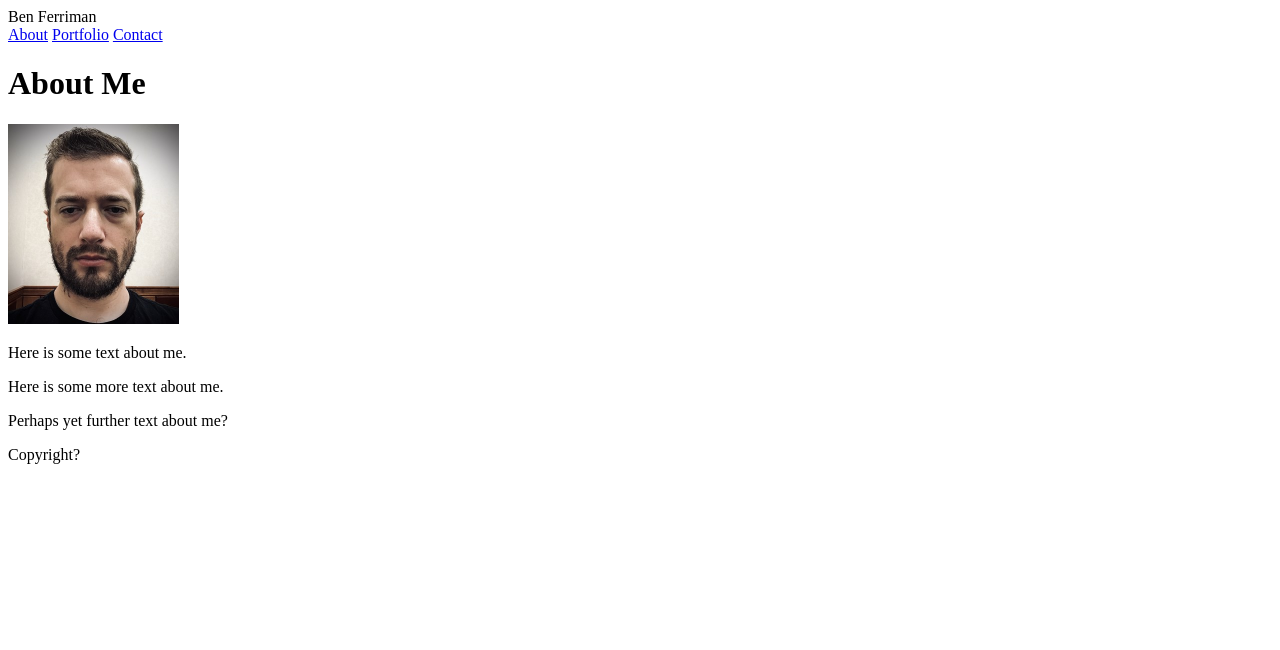
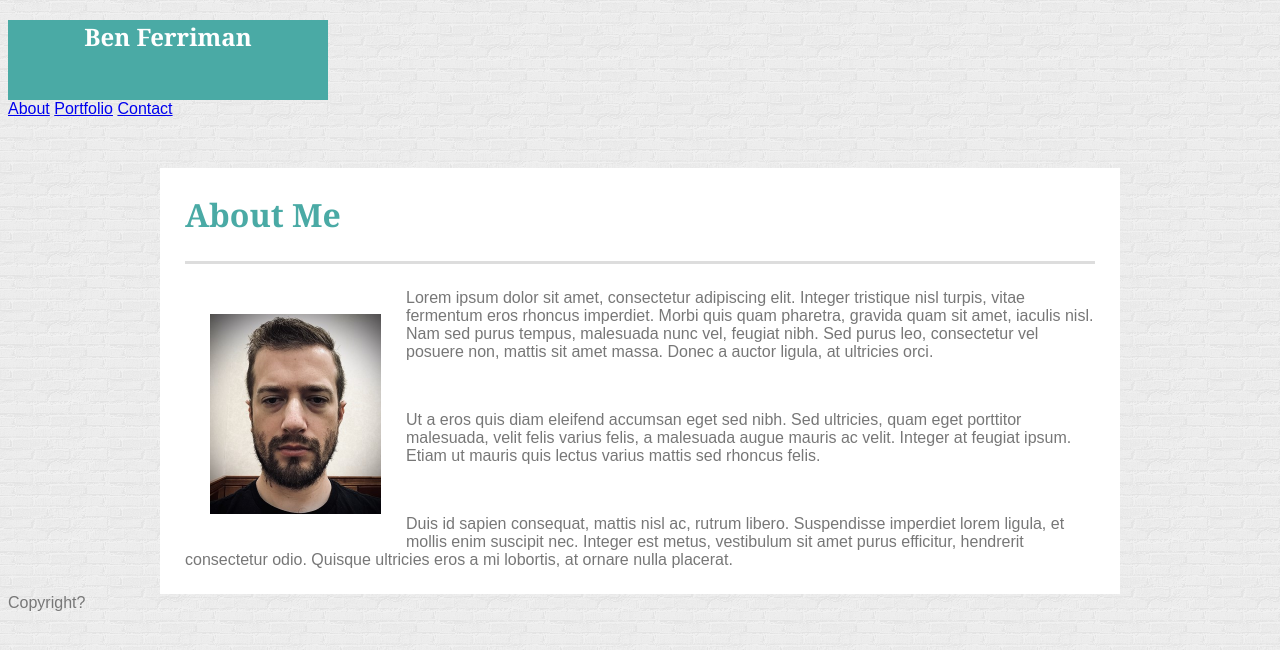
Before and after one commit to bferriman/portfolio, a plain HTML site: page index.html in a window 1280 px wide. Drawn offline with Linux system fonts and the light colour scheme.

Commit message:
Added a lot of CSS and modified some HTML as needed

```diff
--- a/assets/css/style.css
+++ b/assets/css/style.css
@@ -1,7 +1,56 @@
+body {
+    background-image: url("../images/brickwall.png");
+    font-family: Arial, "Helvetica Neue", Helvetica, sans-serif;
+    color: #777777;
+}
+
+h1 {
+    font-family: Georgia, Times, "Times New Roman", serif;
+    color: #4aaaa5;
+}
+
+.main {
+    width: 960px;
+    margin: 0 auto;
+    margin-top: 50px;
+    background-color: #ffffff;
+}
+
+.main-header {
+    padding-top: 25px;
+    padding-bottom: 25px;
+    margin-left: 25px;
+    margin-right: 25px;
+    margin-top: 0;
+    margin-bottom: 0;
+    border-bottom: 3px solid #dddddd;
+}
+
+.main-content {
+    padding: 25px;
+    margin: 0;
+}
+
+p {
+
+}
+
 .project {
     width: 200px;
 }
 
+#logo {
+    width: 320px;
+    height: 80px;
+    background-color: #4aaaa5;
+}
+
+#logo-label {
+    color: #ffffff;
+    text-align: center;
+}
+
 #headshot {
     height: 200px;
+    float: left;
 }
--- a/index.html
+++ b/index.html
@@ -4,13 +4,15 @@
 <head>
     <meta charset="UTF-8">
     <link rel="stylesheet" type="text/css" href="assets/css/style.css">
-    <title>"About | Ben Ferriman</title>
+    <title>About | Ben Ferriman</title>
 </head>
 
 <body>
 
     <header>
-        <nav>Ben Ferriman</nav>
+        <nav id="logo">
+            <h1 id="logo-label">Ben Ferriman</h1>
+        </nav>
         <nav>
             <a href="index.html">About</a>
             <a href="portfolio.html">Portfolio</a>
@@ -18,12 +20,14 @@
         </nav>
     </header>
 
-    <div>
-        <h1>About Me</h1>
-        <img id="headshot" src="assets/images/headshot.jpg">
-        <p>Here is some text about me.</p>
-        <p>Here is some more text about me.</p>
-        <p>Perhaps yet further text about me?</p>
+    <div class="main">
+        <h1 class="main-header">About Me</h1>
+        <p class="main-content">
+            <img class="main-content" id="headshot" src="assets/images/headshot.jpg">
+            Lorem ipsum dolor sit amet, consectetur adipiscing elit. Integer tristique nisl turpis, vitae fermentum eros rhoncus imperdiet. Morbi quis quam pharetra, gravida quam sit amet, iaculis nisl. Nam sed purus tempus, malesuada nunc vel, feugiat nibh. Sed purus leo, consectetur vel posuere non, mattis sit amet massa. Donec a auctor ligula, at ultricies orci.
+        </p>
+        <p class="main-content">Ut a eros quis diam eleifend accumsan eget sed nibh. Sed ultricies, quam eget porttitor malesuada, velit felis varius felis, a malesuada augue mauris ac velit. Integer at feugiat ipsum. Etiam ut mauris quis lectus varius mattis sed rhoncus felis.</p>
+        <p class="main-content">Duis id sapien consequat, mattis nisl ac, rutrum libero. Suspendisse imperdiet lorem ligula, et mollis enim suscipit nec. Integer est metus, vestibulum sit amet purus efficitur, hendrerit consectetur odio. Quisque ultricies eros a mi lobortis, at ornare nulla placerat.</p>
     </div>
 
     <footer>Copyright?</footer>
```
Also changed, not shown: contact.html (+4 -2 lines), portfolio.html (+4 -2 lines), assets/images/brickwall.png (added).
